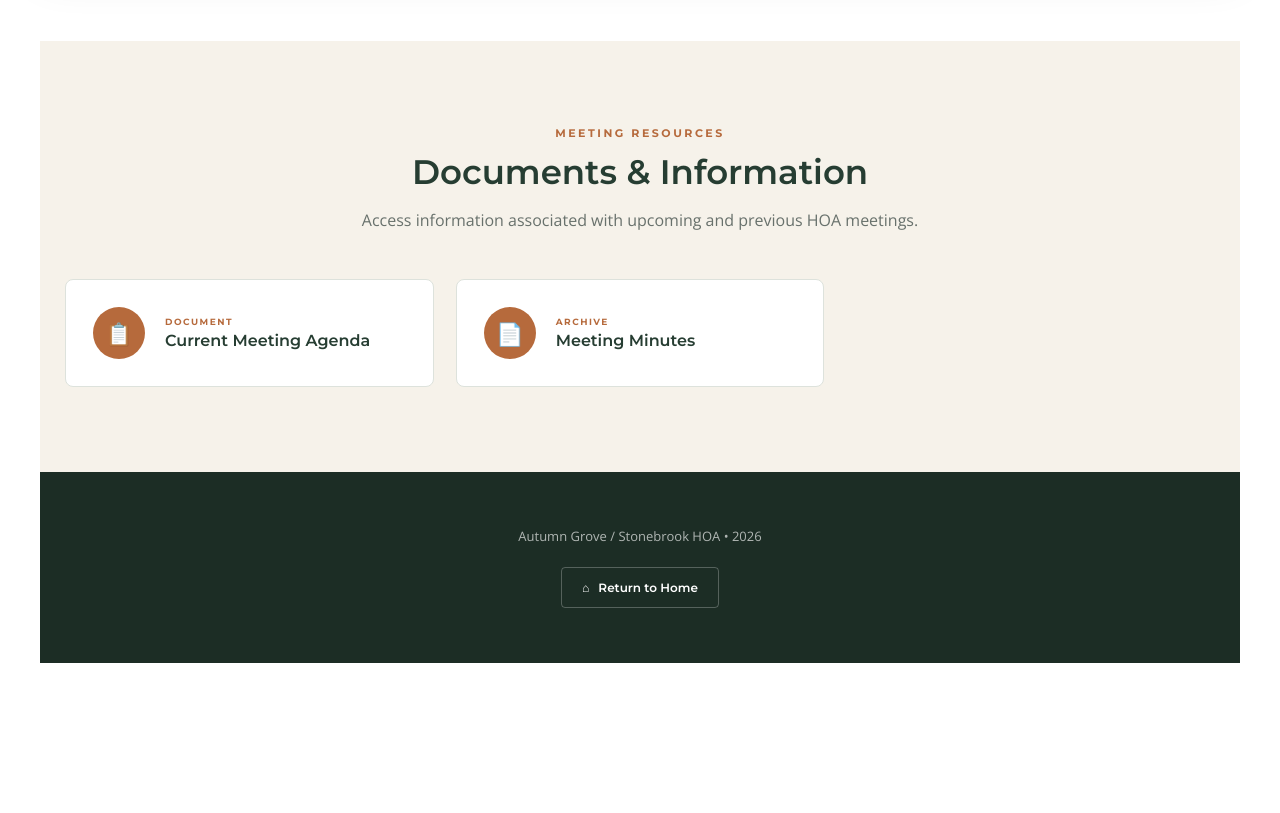
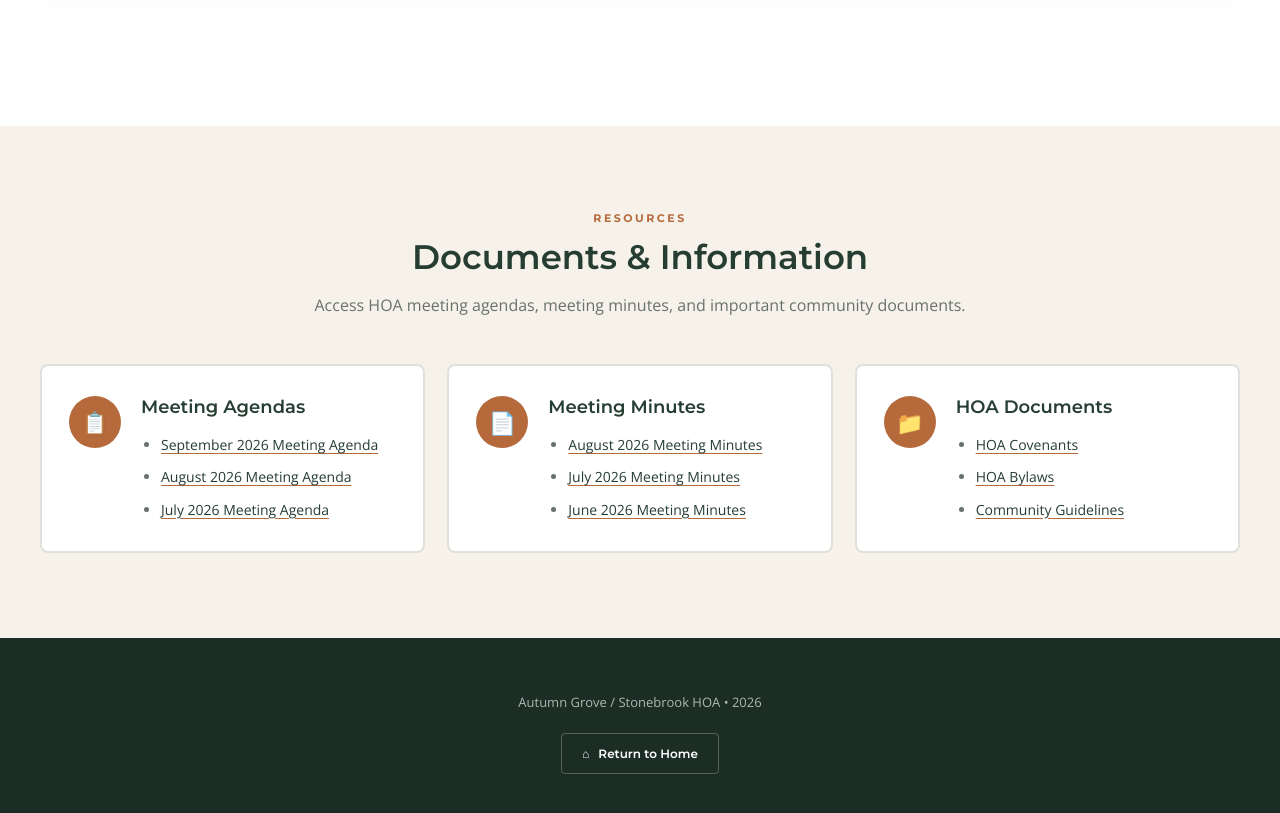
Before and after one commit to JsKm1971/hoa_test, a plain HTML site: page meetings.html in a window 1280 px wide. Shown: the part 1020-1833 px from the top of the page. Before the commit the page ends 1768 px from the top, so only its background shows below. Drawn offline with nearby package versions, Linux system fonts and the light colour scheme.

Commit message:
Update resources section and improve styling
Refactor resource section and update styles for better layout and design consistency.

```diff
--- a/meetings.html
+++ b/meetings.html
@@ -1,6 +1,8 @@
 <!DOCTYPE html>
 <html lang="en">
+
 <head>
+
 <meta charset="UTF-8">
 <meta name="viewport" content="width=device-width, initial-scale=1.0">
 
@@ -489,7 +491,7 @@ a {
 
 
 /* =========================================================
-   MEETING DOCUMENTS
+   RESOURCES
    ========================================================= */
 
 .ags-resources {
@@ -510,18 +512,21 @@ a {
 
 .ags-resource-card {
     display: flex;
-    align-items: center;
+    align-items: flex-start;
     gap: 20px;
-    padding: 27px;
+    padding: 30px 27px;
     background: var(--white);
-    border: 1px solid var(--border);
+    border: 2px solid var(--border);
     border-radius: 8px;
-    text-decoration: none !important;
-    transition: transform .3s ease, box-shadow .3s ease;
+    transition:
+        transform .3s ease,
+        box-shadow .3s ease,
+        border-color .3s ease;
 }
 
 .ags-resource-card:hover {
     transform: translateY(-4px);
+    border-color: var(--amber);
     box-shadow: 0 12px 30px rgba(38,61,50,.10);
 }
 
@@ -538,22 +543,53 @@ a {
     font-size: 22px;
 }
 
-.ags-resource-card small {
-    display: block;
-    margin-bottom: 4px;
-    color: var(--copper);
-    font-family: "Montserrat", sans-serif;
-    font-size: 9px;
-    font-weight: 700;
-    letter-spacing: 1.5px;
+.ags-resource-content {
+    flex: 1;
+    min-width: 0;
 }
 
-.ags-resource-card h3 {
-    margin: 0;
+.ags-resource-content h3 {
+    margin: 0 0 16px;
     color: var(--forest);
     font-family: "Montserrat", sans-serif;
-    font-size: 16px;
+    font-size: 18px;
     font-weight: 600;
+}
+
+
+/* RESOURCE UL LISTS */
+
+.ags-resource-list {
+    margin: 0;
+    padding-left: 20px;
+}
+
+.ags-resource-list li {
+    margin-bottom: 10px;
+    color: var(--muted);
+    font-size: 14px;
+    line-height: 1.6;
+}
+
+.ags-resource-list li:last-child {
+    margin-bottom: 0;
+}
+
+.ags-resource-list a {
+    color: var(--forest);
+    text-decoration: underline;
+    text-decoration-color: var(--copper);
+    text-underline-offset: 3px;
+    transition: color .2s ease;
+}
+
+.ags-resource-list a:hover {
+    color: var(--copper);
+}
+
+.ags-resource-list a:focus {
+    outline: 2px solid var(--copper);
+    outline-offset: 3px;
 }
 
 
@@ -746,6 +782,10 @@ a {
         grid-template-columns: 1fr;
     }
 
+    .ags-resource-card {
+        padding: 25px 22px;
+    }
+
     .ags-participation-inner {
         padding: 35px 25px;
     }
@@ -757,6 +797,7 @@ a {
 }
 
 </style>
+
 </head>
 
 
@@ -778,6 +819,7 @@ a {
             </a>
 
             <!-- Replace index.html with your actual Home page URL -->
+
             <a href="index.html" class="ags-home-tab">
                 <span>⌂</span>
                 Return Home
@@ -795,7 +837,6 @@ a {
     <header class="ags-page-intro">
 
         <div class="ags-intro-inner ags-reveal">
-
 
             <span>YOUR COMMUNITY/HOA Meetings</span>
 
@@ -854,31 +895,52 @@ a {
 
                     <small>UPCOMING MEETING</small>
 
-                    <h2>Autumn Grove / Stonebrook HOA Meeting</h2>
+                    <h2>
+                        Autumn Grove / Stonebrook HOA Meeting
+                    </h2>
+
 
                     <div class="ags-detail-row">
-                        <div class="ags-detail-icon">🕒</div>
+
+                        <div class="ags-detail-icon">
+                            🕒
+                        </div>
+
                         <div>
                             <strong>Time:</strong><br>
                             6:30 PM
                         </div>
+
                     </div>
 
+
                     <div class="ags-detail-row">
-                        <div class="ags-detail-icon">📍</div>
+
+                        <div class="ags-detail-icon">
+                            📍
+                        </div>
+
                         <div>
                             <strong>Location:</strong><br>
                             Meeting location to be announced
                         </div>
+
                     </div>
 
+
                     <div class="ags-detail-row">
-                        <div class="ags-detail-icon">🏡</div>
+
+                        <div class="ags-detail-icon">
+                            🏡
+                        </div>
+
                         <div>
                             <strong>Who May Attend:</strong><br>
                             Autumn Grove and Stonebrook homeowners
                         </div>
+
                     </div>
+
 
                     <p class="ags-meeting-note">
                         Meeting dates, times, and locations are subject to
@@ -890,12 +952,14 @@ a {
 
             </section>
 
+        </div>
 
+    </main>
 
 
     <!-- =====================================================
-         MEETING DOCUMENTS
-         Replace # with actual links when documents are available
+         RESOURCES
+         Replace # with actual document URLs
          ===================================================== -->
 
     <section class="ags-resources">
@@ -903,55 +967,175 @@ a {
         <div class="ags-resources-inner">
 
 
+            <!-- RESOURCE HEADING -->
+
             <div class="ags-section-title ags-reveal">
 
                 <span class="ags-section-label">
-                    MEETING RESOURCES
+                    RESOURCES
                 </span>
 
-                <h2>Documents & Information</h2>
+                <h2>
+                    Documents &amp; Information
+                </h2>
 
                 <p>
-                    Access information associated with upcoming and previous
-                    HOA meetings.
+                    Access HOA meeting agendas, meeting minutes,
+                    and important community documents.
                 </p>
 
             </div>
 
 
+            <!-- RESOURCE BOXES -->
+
             <div class="ags-resource-grid">
 
 
-                <!-- Replace # with your Agenda URL -->
-                <a href="#" class="ags-resource-card ags-reveal">
+                <!-- =============================================
+                     BOX 1
+                     MEETING AGENDAS
+                     ============================================= -->
+
+                <div class="ags-resource-card ags-reveal">
 
                     <div class="ags-resource-icon">
                         📋
                     </div>
 
-                    <div>
-                        <small>DOCUMENT</small>
-                        <h3>Current Meeting Agenda</h3>
+                    <div class="ags-resource-content">
+
+                        <h3>
+                            Meeting Agendas
+                        </h3>
+
+                        <ul class="ags-resource-list">
+
+                            <!--
+                            Replace # with the actual document URL.
+                            You can duplicate an entire LI element
+                            whenever you need another document.
+                            -->
+
+                            <li>
+                                <a href="#">
+                                    September 2026 Meeting Agenda
+                                </a>
+                            </li>
+
+                            <li>
+                                <a href="#">
+                                    August 2026 Meeting Agenda
+                                </a>
+                            </li>
+
+                            <li>
+                                <a href="#">
+                                    July 2026 Meeting Agenda
+                                </a>
+                            </li>
+
+                        </ul>
+
                     </div>
 
-                </a>
+                </div>
 
 
-                <!-- Replace # with your Minutes URL -->
-                <a href="#" class="ags-resource-card ags-reveal">
+                <!-- =============================================
+                     BOX 2
+                     MEETING MINUTES
+                     ============================================= -->
+
+                <div class="ags-resource-card ags-reveal">
 
                     <div class="ags-resource-icon">
                         📄
                     </div>
 
-                    <div>
-                        <small>ARCHIVE</small>
-                        <h3>Meeting Minutes</h3>
+                    <div class="ags-resource-content">
+
+                        <h3>
+                            Meeting Minutes
+                        </h3>
+
+                        <ul class="ags-resource-list">
+
+                            <!--
+                            Replace # with the actual document URL.
+                            -->
+
+                            <li>
+                                <a href="#">
+                                    August 2026 Meeting Minutes
+                                </a>
+                            </li>
+
+                            <li>
+                                <a href="#">
+                                    July 2026 Meeting Minutes
+                                </a>
+                            </li>
+
+                            <li>
+                                <a href="#">
+                                    June 2026 Meeting Minutes
+                                </a>
+                            </li>
+
+                        </ul>
+
                     </div>
 
-                </a>
+                </div>
 
 
+                <!-- =============================================
+                     BOX 3
+                     HOA DOCUMENTS
+                     ============================================= -->
+
+                <div class="ags-resource-card ags-reveal">
+
+                    <div class="ags-resource-icon">
+                        📁
+                    </div>
+
+                    <div class="ags-resource-content">
+
+                        <h3>
+                            HOA Documents
+                        </h3>
+
+                        <ul class="ags-resource-list">
+
+                            <!--
+                            Replace # with the actual document URL.
+                            -->
+
+                            <li>
+                                <a href="#">
+                                    HOA Covenants
+                                </a>
+                            </li>
+
+                            <li>
+                                <a href="#">
+                                    HOA Bylaws
+                                </a>
+                            </li>
+
+                            <li>
+                                <a href="#">
+                                    Community Guidelines
+                                </a>
+                            </li>
+
+                        </ul>
+
+                    </div>
+
+                </div>
 
 
             </div>
@@ -959,8 +1143,6 @@ a {
         </div>
 
     </section>
-
-
 
 
     <!-- =====================================================
@@ -975,9 +1157,11 @@ a {
         </p>
 
         <!-- Replace index.html with your actual Home page URL -->
+
         <a href="index.html" class="ags-footer-home">
 
             <span>⌂</span>
+
             Return to Home
 
         </a>
@@ -1002,11 +1186,14 @@ document.addEventListener("DOMContentLoaded", function () {
        CURRENT YEAR
        ----------------------------------------------------- */
 
-    const yearElement = document.getElementById("ags-year");
+    const yearElement =
+        document.getElementById("ags-year");
 
     if (yearElement) {
+
         yearElement.textContent =
             " • " + new Date().getFullYear();
+
     }
 
 
@@ -1023,10 +1210,13 @@ document.addEventListener("DOMContentLoaded", function () {
     if (!("IntersectionObserver" in window)) {
 
         revealElements.forEach(function (element) {
+
             element.classList.add("is-visible");
+
         });
 
         return;
+
     }
 
 
@@ -1072,4 +1262,5 @@ document.addEventListener("DOMContentLoaded", function () {
 </script>
 
 </body>
+
 </html>
```
